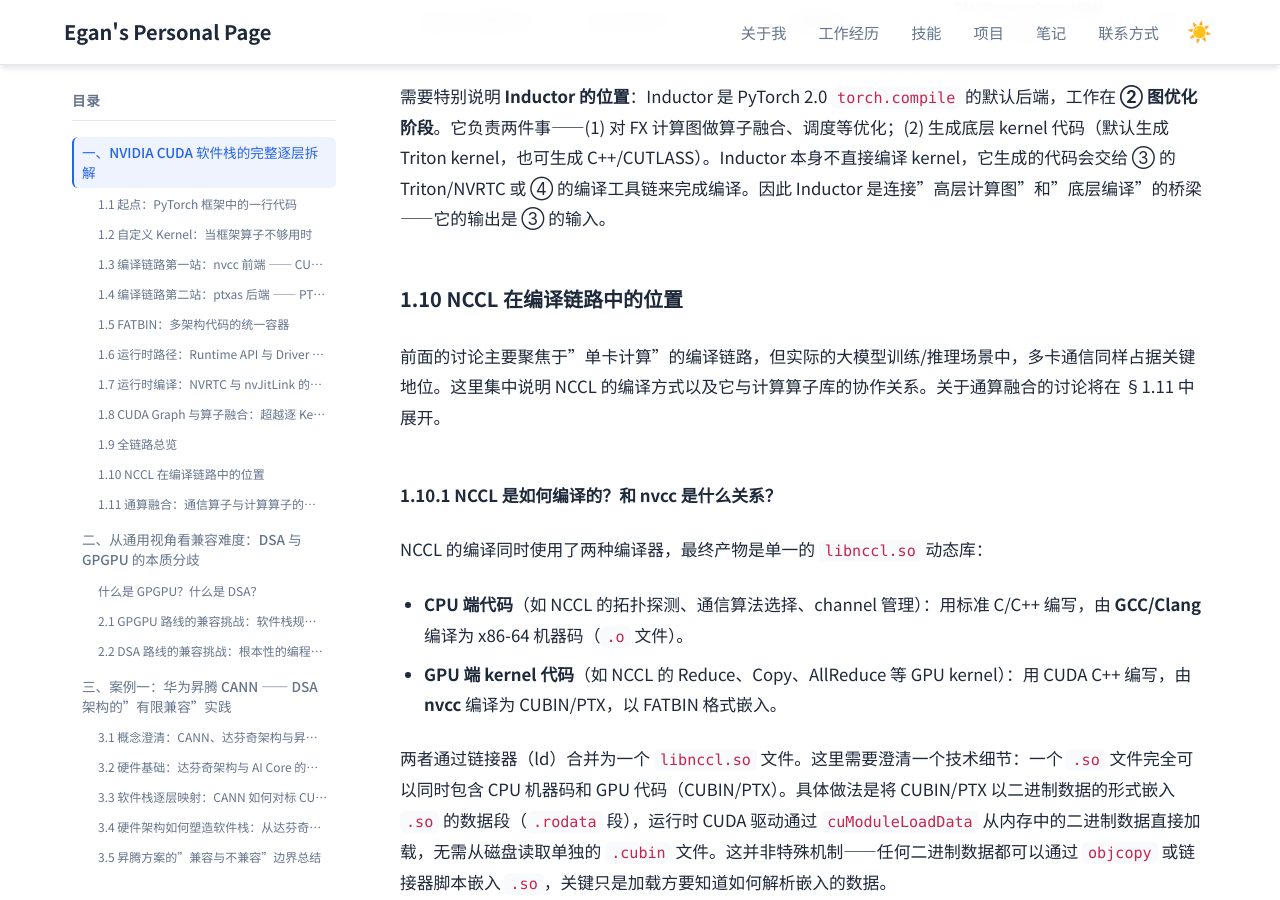
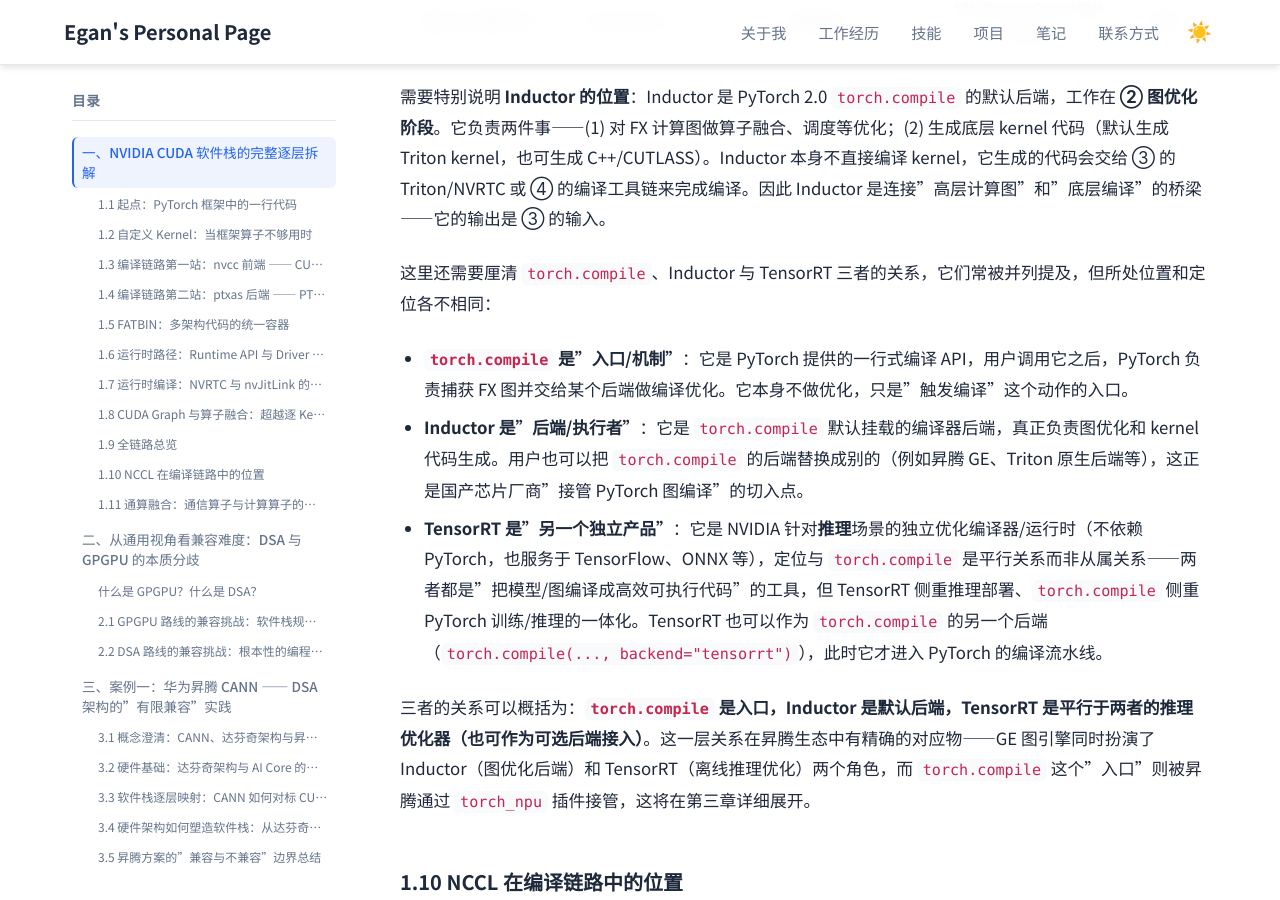
Before and after one commit to Lejun-Hu/Lejun-Hu.github.io, a Jekyll site: the page built from _notes/2026-8-15-cuda-ecosystem-compatibility.md, in a window 1280 px wide and 900 px high, scrolled down 22448 px. Built offline with Jekyll 4.4.1, drawn with Linux system fonts in a browser that asks for light colours.

Commit message:
clarify torch.compile / Inductor / TensorRT relationship

```diff
--- a/_notes/2026-8-15-cuda-ecosystem-compatibility.md
+++ b/_notes/2026-8-15-cuda-ecosystem-compatibility.md
@@ -527,6 +527,14 @@ CUDA Graphs 有一个反直觉的特征：在 **DSA（Domain-Specific Architectu
 | ⑨ GPU 硬件执行 | SASS 指令流 | 计算结果 | SM, Tensor Core, HBM, NVLink | 硬件 |
 
 需要特别说明 **Inductor 的位置**：Inductor 是 PyTorch 2.0 `torch.compile` 的默认后端，工作在 **② 图优化阶段**。它负责两件事——(1) 对 FX 计算图做算子融合、调度等优化；(2) 生成底层 kernel 代码（默认生成 Triton kernel，也可生成 C++/CUTLASS）。Inductor 本身不直接编译 kernel，它生成的代码会交给 ③ 的 Triton/NVRTC 或 ④ 的编译工具链来完成编译。因此 Inductor 是连接"高层计算图"和"底层编译"的桥梁——它的输出是 ③ 的输入。
+
+这里还需要厘清 `torch.compile`、Inductor 与 TensorRT 三者的关系，它们常被并列提及，但所处位置和定位各不相同：
+
+- **`torch.compile` 是"入口/机制"**：它是 PyTorch 提供的一行式编译 API，用户调用它之后，PyTorch 负责捕获 FX 图并交给某个后端做编译优化。它本身不做优化，只是"触发编译"这个动作的入口。
+- **Inductor 是"后端/执行者"**：它是 `torch.compile` 默认挂载的编译器后端，真正负责图优化和 kernel 代码生成。用户也可以把 `torch.compile` 的后端替换成别的（例如昇腾 GE、Triton 原生后端等），这正是国产芯片厂商"接管 PyTorch 图编译"的切入点。
+- **TensorRT 是"另一个独立产品"**：它是 NVIDIA 针对**推理**场景的独立优化编译器/运行时（不依赖 PyTorch，也服务于 TensorFlow、ONNX 等），定位与 `torch.compile` 是平行关系而非从属关系——两者都是"把模型/图编译成高效可执行代码"的工具，但 TensorRT 侧重推理部署、`torch.compile` 侧重 PyTorch 训练/推理的一体化。TensorRT 也可以作为 `torch.compile` 的另一个后端（`torch.compile(..., backend="tensorrt")`），此时它才进入 PyTorch 的编译流水线。
+
+三者的关系可以概括为：**`torch.compile` 是入口，Inductor 是默认后端，TensorRT 是平行于两者的推理优化器（也可作为可选后端接入）**。这一层关系在昇腾生态中有精确的对应物——GE 图引擎同时扮演了 Inductor（图优化后端）和 TensorRT（离线推理优化）两个角色，而 `torch.compile` 这个"入口"则被昇腾通过 `torch_npu` 插件接管，这将在第三章详细展开。
 
 ### 1.10 NCCL 在编译链路中的位置
 
```
